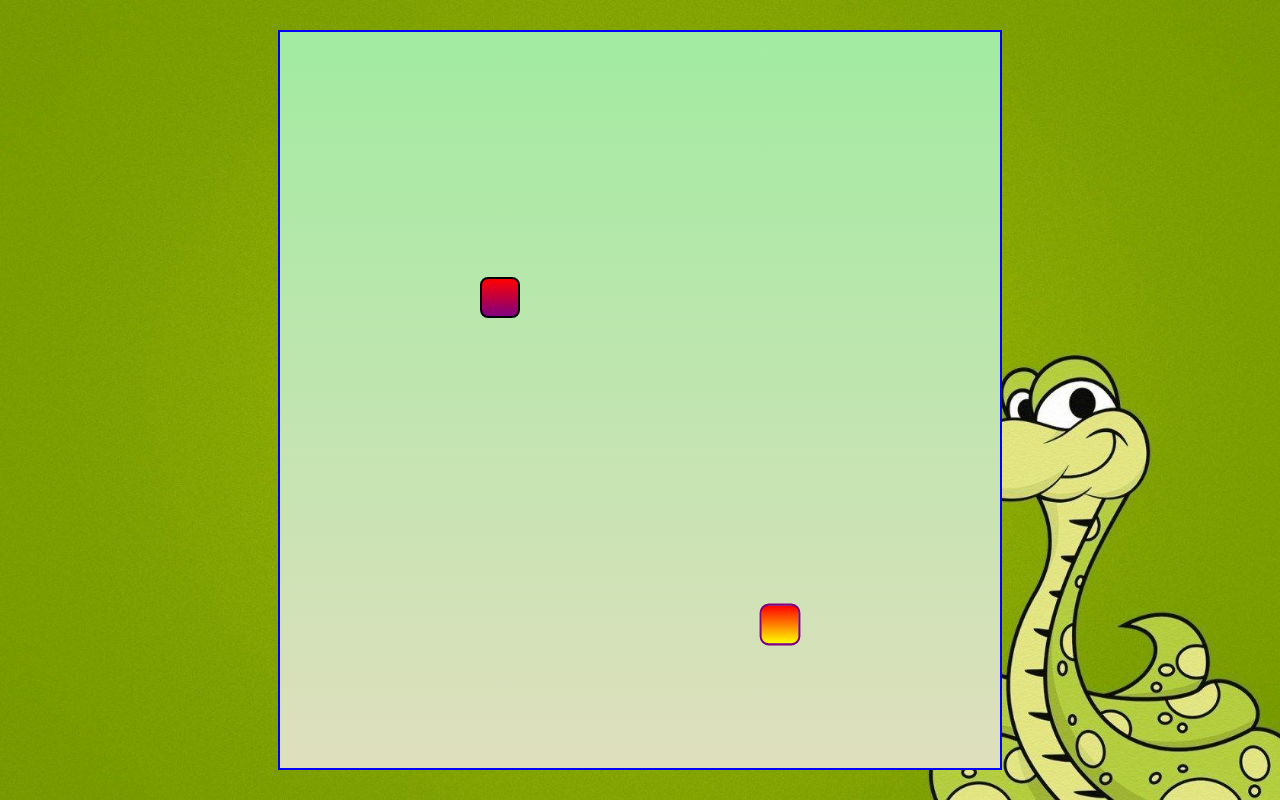
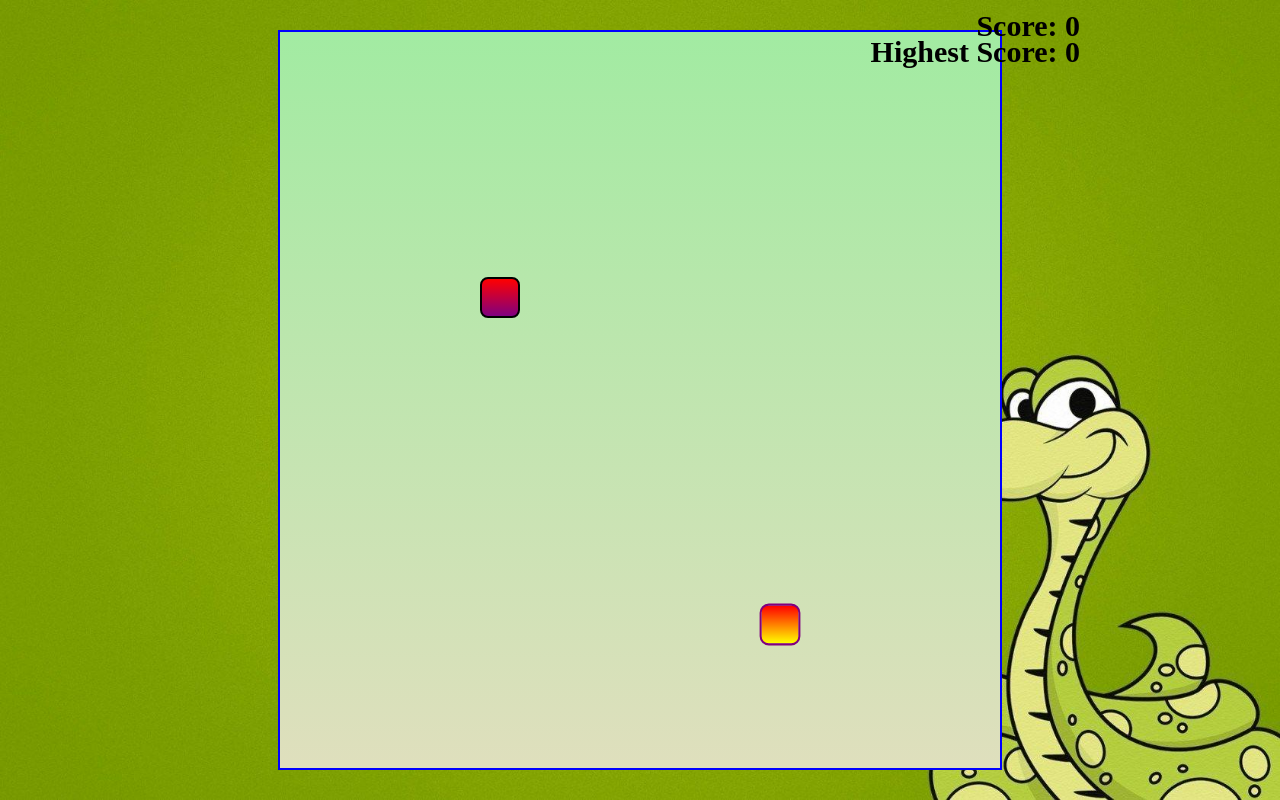
Before and after one commit to sandipan898/snak-sizzle, a plain HTML site: page index.html in a window 1280 px wide. Drawn offline with Linux system fonts and the light colour scheme.

Commit message:
updating scoring

```diff
--- a/css/style.css
+++ b/css/style.css
@@ -41,3 +41,19 @@
     border: .25vmin solid white;
     border-radius: 8px;
 }
+
+#scoreBox {
+    position: absolute;
+    top: 9px;
+    right: 200px;
+    font-size: 30px;
+    font-weight: bold;
+}
+
+#highScoreBox{
+    position: absolute;
+    top: 35px;
+    right: 200px;
+    font-size: 30px;
+    font-weight: bold;
+}
--- a/index.html
+++ b/index.html
@@ -9,6 +9,8 @@
 </head>
 <body>
     <div class="body">
+        <div id="scoreBox">Score: 0</div>
+        <div id="highScoreBox">Highest Score: 0</div>
         <div id="board"></div>
     </div>
 </body>
--- a/js/index.js
+++ b/js/index.js
@@ -53,6 +53,14 @@ const gameEngine = () => {
     // If you have eaten the food, increment the score and regenerate the food
     if(snakeArr[0].y === food.y && snakeArr[0].x === food.x) {
         foodSound.play();
+        score += 1;
+        if(score>highScoreVal) {
+            highScoreVal = score;
+            localStorage.setItem("highScore", JSON.stringify(highScoreVal));
+            highScoreBox.innerHTML = "Highest Score: " +  highScoreVal;
+        }
+
+        scoreBox.innerHTML = "Score: " + score;
         snakeArr.unshift({
             x: snakeArr[0].x + inputDir.x,
             y: snakeArr[0].y + inputDir.y,
```
